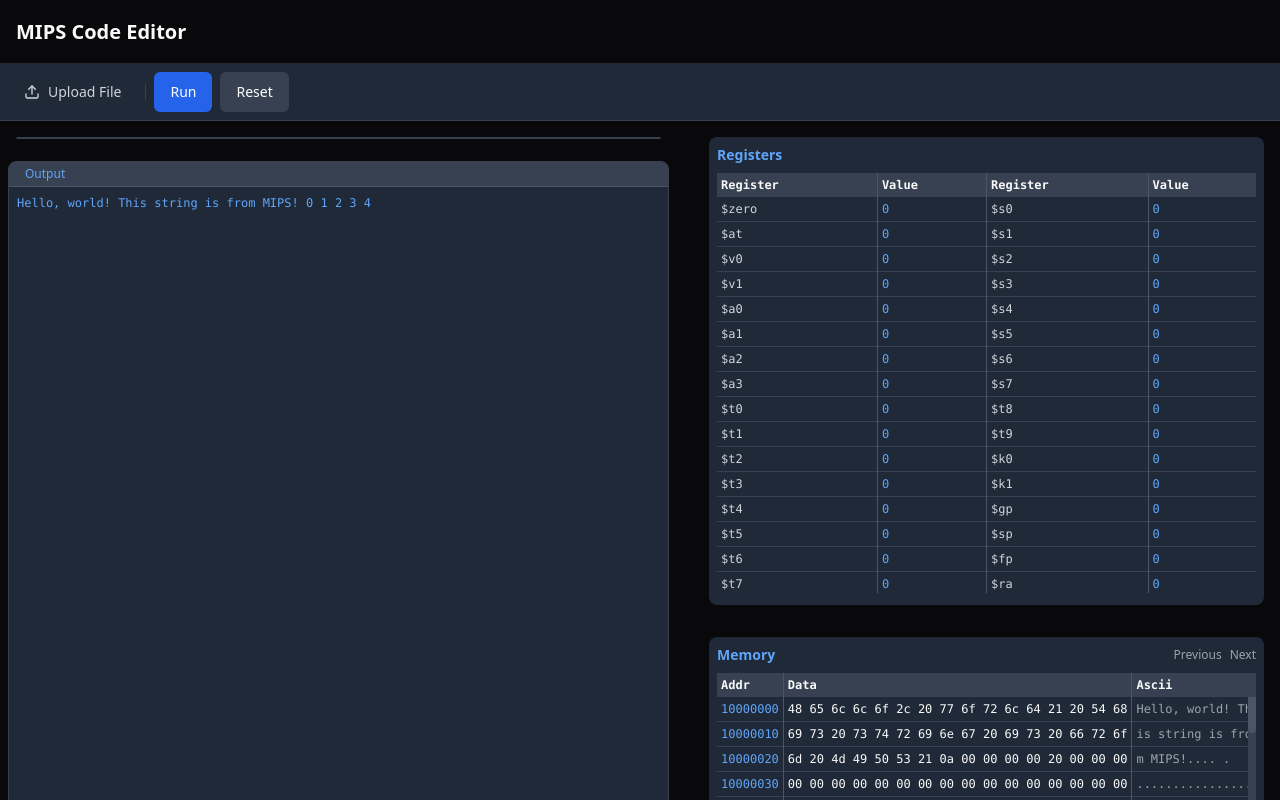
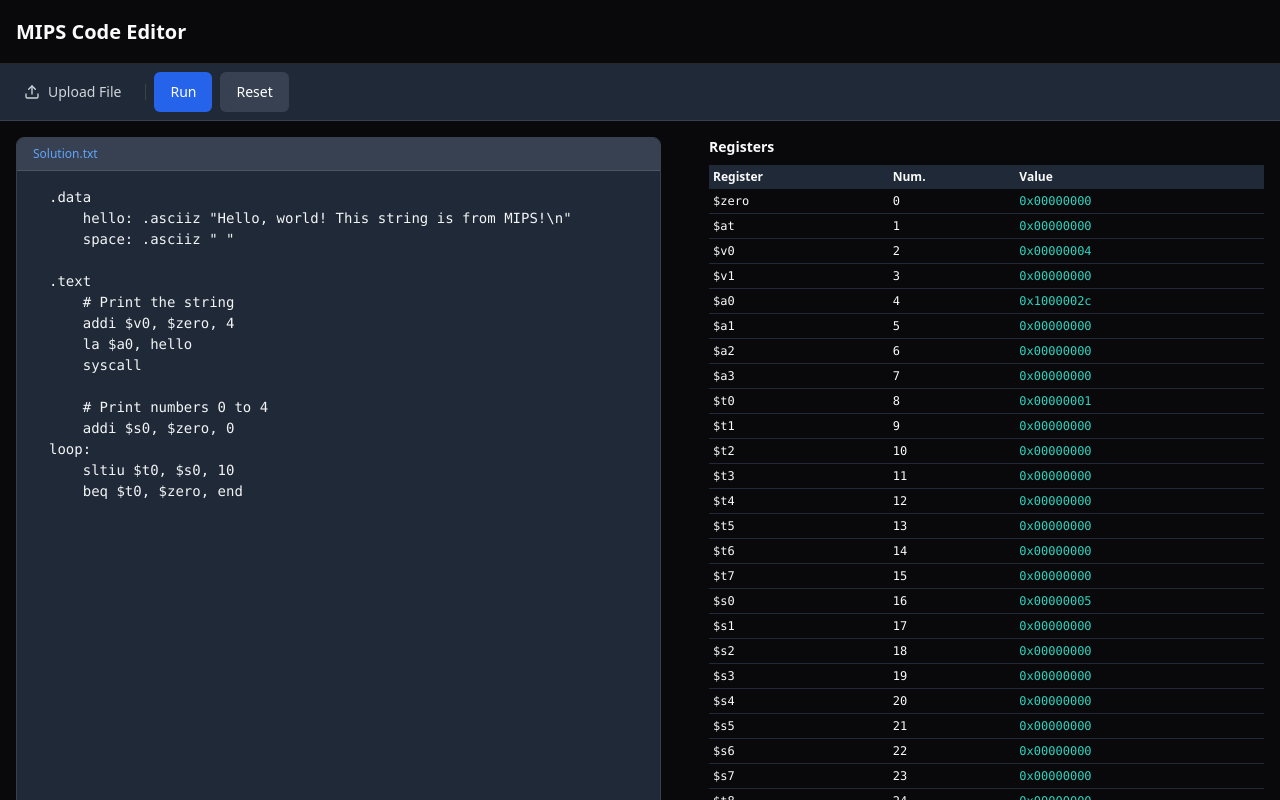
Before and after one commit to AnujPatil110377/sleek-code-assistant, a React (Vite) app: page / in a window 1280 px wide. Shown: the top 800 px of the page. Built offline with nearby package versions, Linux system fonts and the light colour scheme.

Commit message:
Reverted to edit 5761ab05-fbdf-48f2-bccd-5e2c9104f34c: "resize"

```diff
--- a/src/app/page.tsx
+++ b/src/app/page.tsx
@@ -4,8 +4,7 @@ import React, { useState } from 'react'
 import Toolbar from '@/components/Toolbar'
 import CodeEditor from '@/components/CodeEditor'
 import ConsoleOutput from '@/components/ConsoleOutput'
-import RegistersViewer from '@/components/RegistersViewer'
-import MemoryViewer from '@/components/MemoryViewer'
+import { ResizableBox, ResizableHandle } from '@/components/ui/resizable'
 
 const Page = () => {
   const [code, setCode] = useState('')
@@ -34,23 +33,19 @@ const Page = () => {
         onStep={handleStep}
         onCodeChange={setCode}
       />
-      <div className="flex-1 flex overflow-hidden">
-        <div className="flex-1 flex flex-col overflow-hidden">
-          <div className="h-[400px]">
-            <CodeEditor code={code} onChange={setCode} />
-          </div>
-          <div className="h-[250px]">
-            <ConsoleOutput output={output} />
-          </div>
-        </div>
-        <div className="w-[400px] border-l border-gray-700 flex flex-col">
-          <div className="h-1/2">
-            <RegistersViewer />
-          </div>
-          <div className="h-1/2 border-t border-gray-700">
-            <MemoryViewer />
-          </div>
-        </div>
+      <div className="flex-1 flex flex-col overflow-hidden">
+        <ResizableBox
+          defaultSize={{ height: '50%' }}
+          minHeight={150}
+          maxHeight="70%"
+          className="w-full"
+          handle={
+            <ResizableHandle className="h-1 w-full cursor-row-resize bg-gray-700 hover:bg-blue-500 transition-colors" />
+          }
+        >
+          <CodeEditor code={code} onChange={setCode} />
+        </ResizableBox>
+        <ConsoleOutput output={output} />
       </div>
     </div>
   )
--- a/src/components/ConsoleOutput.tsx
+++ b/src/components/ConsoleOutput.tsx
@@ -2,12 +2,18 @@
 
 const ConsoleOutput = ({ output }: { output: string }) => {
   return (
-    <div className="h-full p-2">
-      <div className="bg-gray-800 rounded-lg h-full flex flex-col overflow-hidden border border-gray-700 transition-all duration-300 hover:border-blue-500">
-        <div className="bg-gray-700 px-4 py-1 border-b border-gray-600 flex items-center">
+    <div className="h-40 p-4 min-h-[100px] max-h-[50vh]">
+      <div className="bg-gray-800 rounded-lg h-full flex flex-col overflow-hidden border border-gray-700 transition-all duration-300 hover:border-blue-500 relative">
+        <div className="bg-gray-700 px-4 py-2 border-b border-gray-600 flex items-center justify-between">
           <span className="text-xs font-medium text-blue-400">Output</span>
+          <div className="cursor-row-resize text-gray-400 hover:text-blue-400">
+            <svg width="16" height="16" viewBox="0 0 16 16" fill="none" xmlns="http://www.w3.org/2000/svg">
+              <path d="M8 12L4 8H12L8 12Z" fill="currentColor"/>
+              <path d="M8 4L12 8H4L8 4Z" fill="currentColor"/>
+            </svg>
+          </div>
         </div>
-        <div className="flex-1 p-2 font-mono text-xs overflow-auto bg-gray-800 custom-scrollbar">
+        <div className="flex-1 p-4 font-mono text-xs overflow-auto bg-gray-800 custom-scrollbar">
           <div className="text-blue-400">
             {output || 'Run code to see output...'}
           </div>
--- a/src/components/RegistersViewer.tsx
+++ b/src/components/RegistersViewer.tsx
@@ -1,79 +1,62 @@
 const RegistersViewer = () => {
   const registers = [
-    // First column
-    [
-      { name: '$zero', value: 0 },
-      { name: '$at', value: 0 },
-      { name: '$v0', value: 0 },
-      { name: '$v1', value: 0 },
-      { name: '$a0', value: 0 },
-      { name: '$a1', value: 0 },
-      { name: '$a2', value: 0 },
-      { name: '$a3', value: 0 },
-      { name: '$t0', value: 0 },
-      { name: '$t1', value: 0 },
-      { name: '$t2', value: 0 },
-      { name: '$t3', value: 0 },
-      { name: '$t4', value: 0 },
-      { name: '$t5', value: 0 },
-      { name: '$t6', value: 0 },
-      { name: '$t7', value: 0 },
-    ],
-    // Second column
-    [
-      { name: '$s0', value: 0 },
-      { name: '$s1', value: 0 },
-      { name: '$s2', value: 0 },
-      { name: '$s3', value: 0 },
-      { name: '$s4', value: 0 },
-      { name: '$s5', value: 0 },
-      { name: '$s6', value: 0 },
-      { name: '$s7', value: 0 },
-      { name: '$t8', value: 0 },
-      { name: '$t9', value: 0 },
-      { name: '$k0', value: 0 },
-      { name: '$k1', value: 0 },
-      { name: '$gp', value: 0 },
-      { name: '$sp', value: 0 },
-      { name: '$fp', value: 0 },
-      { name: '$ra', value: 0 },
-    ]
+    { name: '$zero', num: '0', value: '0x00000000' },
+    { name: '$at', num: '1', value: '0x00000000' },
+    { name: '$v0', num: '2', value: '0x00000004' },
+    { name: '$v1', num: '3', value: '0x00000000' },
+    { name: '$a0', num: '4', value: '0x1000002c' },
+    { name: '$a1', num: '5', value: '0x00000000' },
+    { name: '$a2', num: '6', value: '0x00000000' },
+    { name: '$a3', num: '7', value: '0x00000000' },
+    { name: '$t0', num: '8', value: '0x00000001' },
+    { name: '$t1', num: '9', value: '0x00000000' },
+    { name: '$t2', num: '10', value: '0x00000000' },
+    { name: '$t3', num: '11', value: '0x00000000' },
+    { name: '$t4', num: '12', value: '0x00000000' },
+    { name: '$t5', num: '13', value: '0x00000000' },
+    { name: '$t6', num: '14', value: '0x00000000' },
+    { name: '$t7', num: '15', value: '0x00000000' },
+    { name: '$s0', num: '16', value: '0x00000005' },
+    { name: '$s1', num: '17', value: '0x00000000' },
+    { name: '$s2', num: '18', value: '0x00000000' },
+    { name: '$s3', num: '19', value: '0x00000000' },
+    { name: '$s4', num: '20', value: '0x00000000' },
+    { name: '$s5', num: '21', value: '0x00000000' },
+    { name: '$s6', num: '22', value: '0x00000000' },
+    { name: '$s7', num: '23', value: '0x00000000' },
+    { name: '$t8', num: '24', value: '0x00000000' },
+    { name: '$t9', num: '25', value: '0x00000000' },
+    { name: '$k0', num: '26', value: '0x00000000' },
+    { name: '$k1', num: '27', value: '0x00000000' },
+    { name: '$gp', num: '28', value: '0x10008000' },
+    { name: '$sp', num: '29', value: '0x80000000' },
+    { name: '$fp', num: '30', value: '0x00000000' },
+    { name: '$ra', num: '31', value: '0x00000000' },
   ]
 
   return (
     <div className="h-full p-4">
-      <div className="bg-gray-800 rounded-lg p-2 h-full">
-        <h2 className="text-sm font-semibold text-blue-400 mb-2">Registers</h2>
-        <div className="h-[calc(100%-2rem)] overflow-auto custom-scrollbar">
-          <table className="w-full text-xs font-mono">
-            <thead className="sticky top-0 z-10">
-              <tr className="bg-gray-700">
-                <th className="text-left p-1 border-r border-gray-600">Register</th>
-                <th className="text-left p-1 border-r border-gray-600">Value</th>
-                <th className="text-left p-1 border-r border-gray-600">Register</th>
+      <h2 className="text-sm font-semibold mb-2">Registers</h2>
+      <table className="w-full text-xs">
+        <thead>
+          <tr className="bg-gray-800">
+            <th className="text-left p-1">Register</th>
+            <th className="text-left p-1">Num.</th>
             <th className="text-left p-1">Value</th>
           </tr>
         </thead>
         <tbody>
-              {Array.from({ length: 16 }).map((_, index) => (
-                <tr
-                  key={index}
-                  className={`border-b border-gray-700 hover:bg-gray-700 transition-colors ${
-                    index % 2 === 0 ? 'bg-gray-750' : ''
-                  }`}
-                >
-                  <td className="p-1 text-gray-300 border-r border-gray-600">{registers[0][index].name}</td>
-                  <td className="p-1 text-blue-400 border-r border-gray-600">{registers[0][index].value}</td>
-                  <td className="p-1 text-gray-300 border-r border-gray-600">{registers[1][index].name}</td>
-                  <td className="p-1 text-blue-400">{registers[1][index].value}</td>
+          {registers.map((reg) => (
+            <tr key={reg.name} className="border-b border-gray-800">
+              <td className="p-1 font-mono">{reg.name}</td>
+              <td className="p-1 font-mono">{reg.num}</td>
+              <td className="p-1 font-mono text-teal-400">{reg.value}</td>
             </tr>
           ))}
         </tbody>
       </table>
     </div>
-      </div>
-    </div>
   )
 }
 
-export default RegistersViewer
+export default RegistersViewer;
```
Lines whose indentation alone changed are shown as unchanged.
